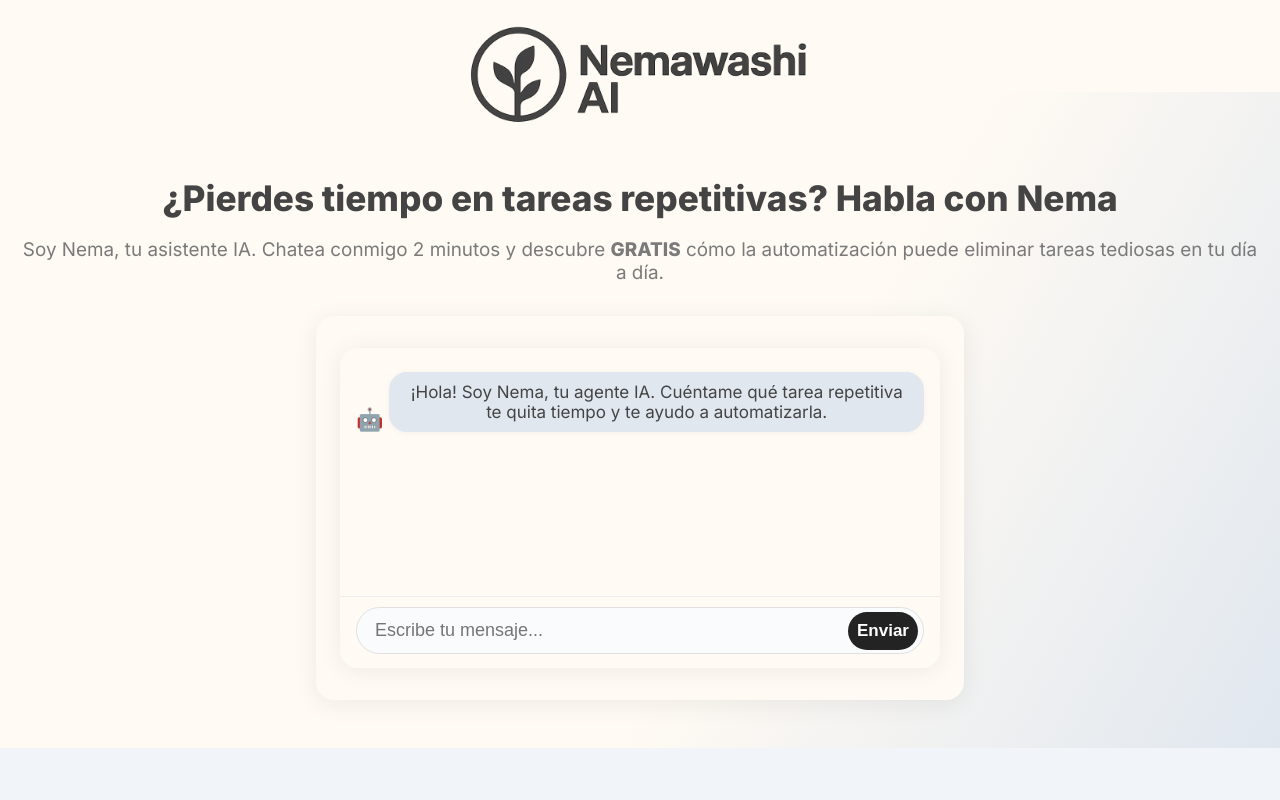
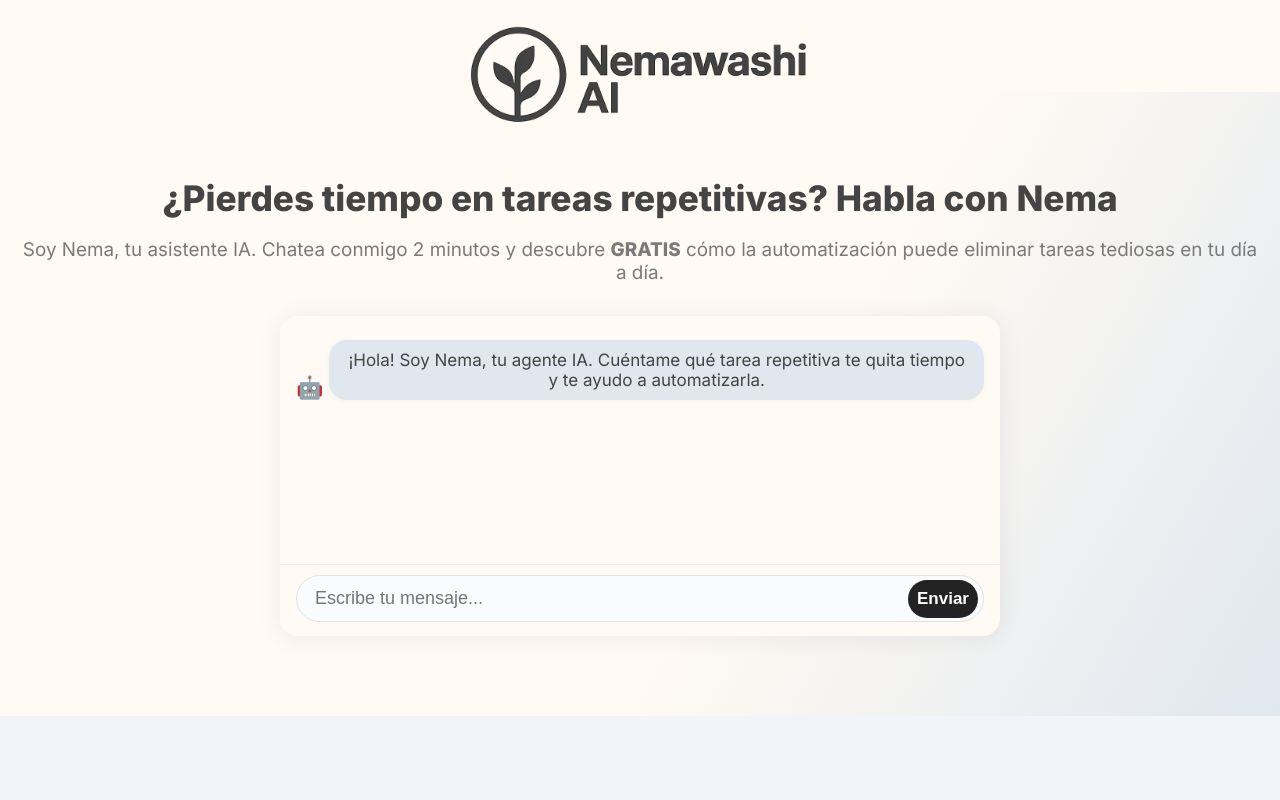
Before and after one commit to yreaction/nemawashiweb, a React (Vite) app: page / in a window 1280 px wide. Shown: the top 800 px of the page. Built offline with nearby package versions, Linux system fonts and the light colour scheme.

Commit message:
Prueba 6

```diff
--- a/styles.css
+++ b/styles.css
@@ -67,16 +67,16 @@
   margin-bottom: 32px;
 }
 .sima-placeholder {
-  margin: 0 auto 0 auto;
-  max-width: 600px;
-  background: var(--card-bg);
-  border-radius: var(--border-radius);
-  box-shadow: var(--card-shadow);
-  padding: 32px 24px;
+  margin: 32px auto;
+  width: 100%;
+  max-width: 720px;
+  padding: 0;
   display: flex;
-  flex-direction: column;
-  align-items: center;
-  gap: 18px;
+  justify-content: center;
+  align-items: stretch;
+}
+.sima-chat-widget {
+  width: 100%;
 }
 .sima-btn {
   background: var(--primary);
```
